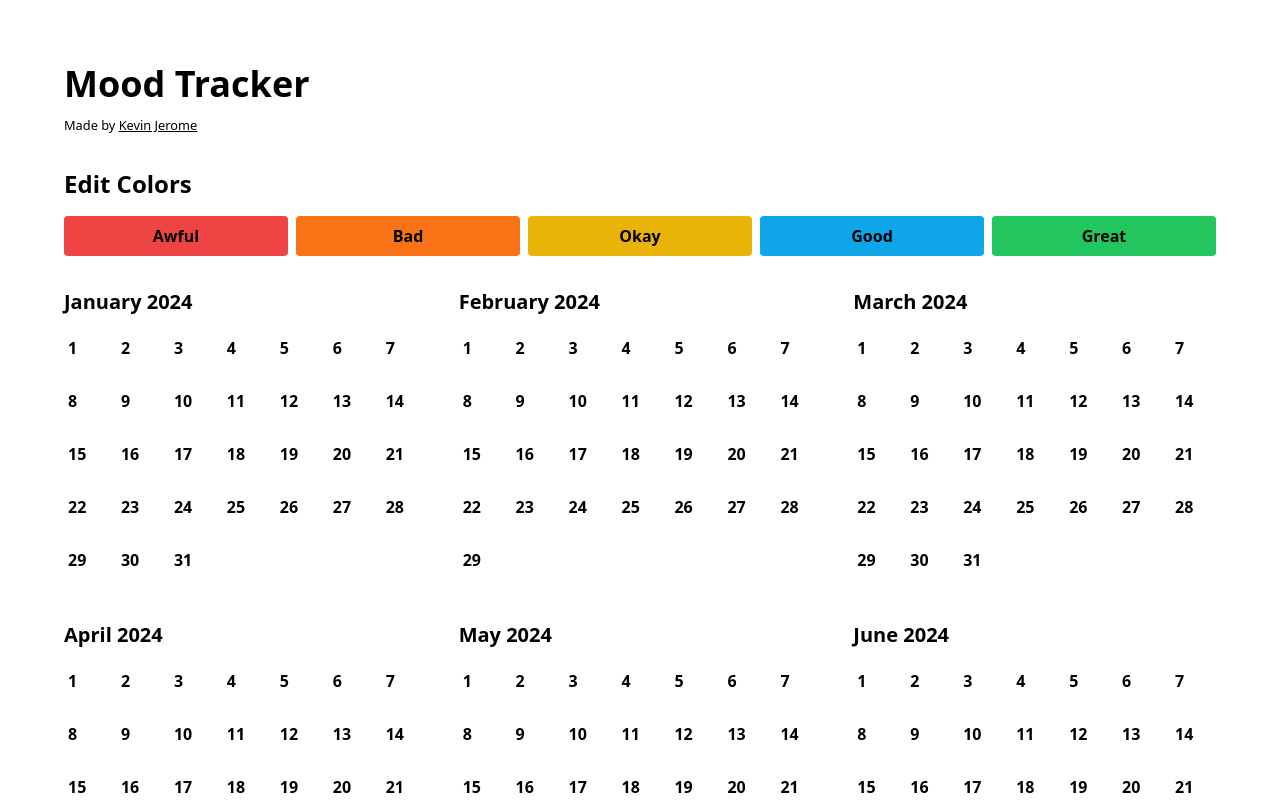
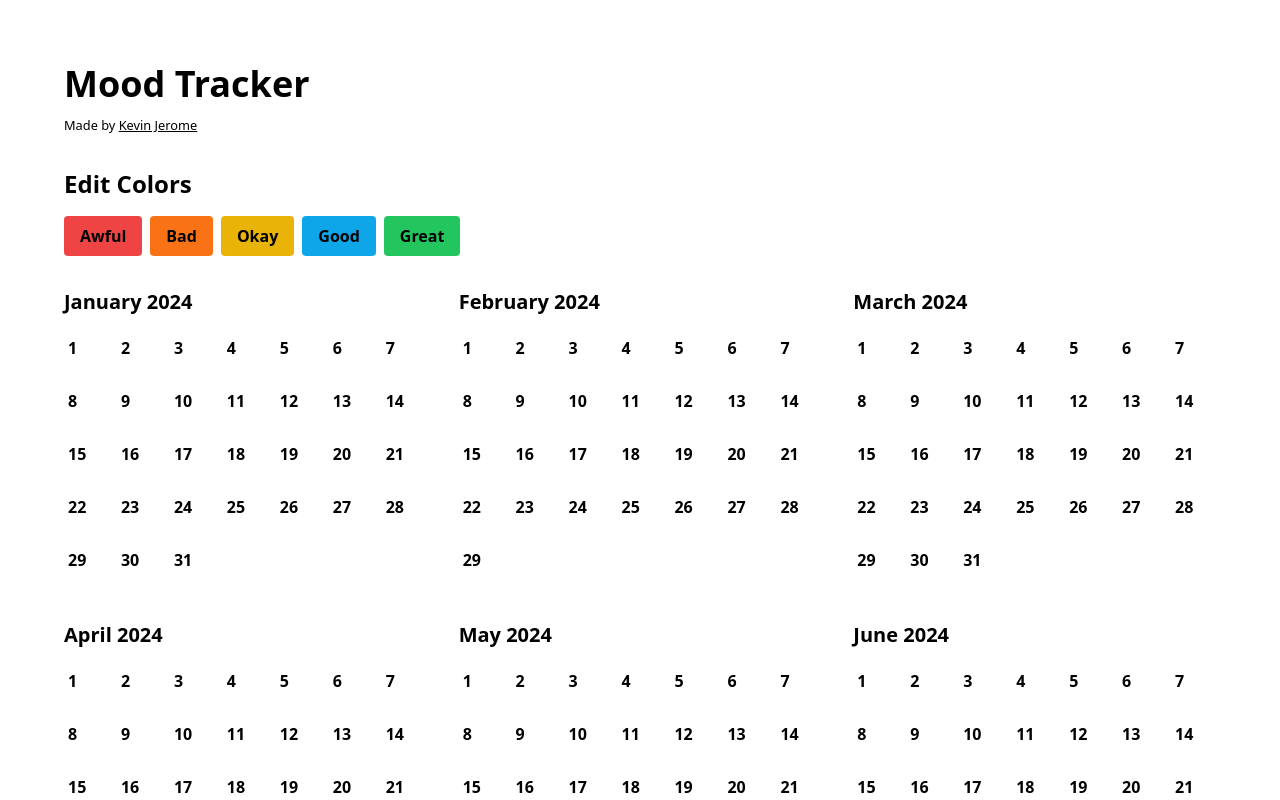
Before and after one commit to BellaYoungFlowers/mood-tracker, a React (Vite) app: page / in a window 1280 px wide. Shown: the top 800 px of the page. Built offline with nearby package versions, Linux system fonts and the light colour scheme.

Commit message:
Prevent MoodColorSelector from growing to fill width

```diff
--- a/src/components/MoodColorSelector.tsx
+++ b/src/components/MoodColorSelector.tsx
@@ -43,7 +43,7 @@ function MoodColorSelectorItem(props: MoodColorSelectorItemProps) {
 
   return (
     <label
-      className="flex-1 rounded p-1 text-center font-semibold transition-all lg:px-4 lg:py-2 lg:hover:scale-105 lg:hover:cursor-pointer"
+      className="rounded p-2 text-center font-semibold transition-all lg:px-4 lg:hover:scale-105 lg:hover:cursor-pointer"
       style={{ backgroundColor: moodColor }}
       tabIndex={0}
       onKeyDown={(e) => onPressEnter(e)}
```
